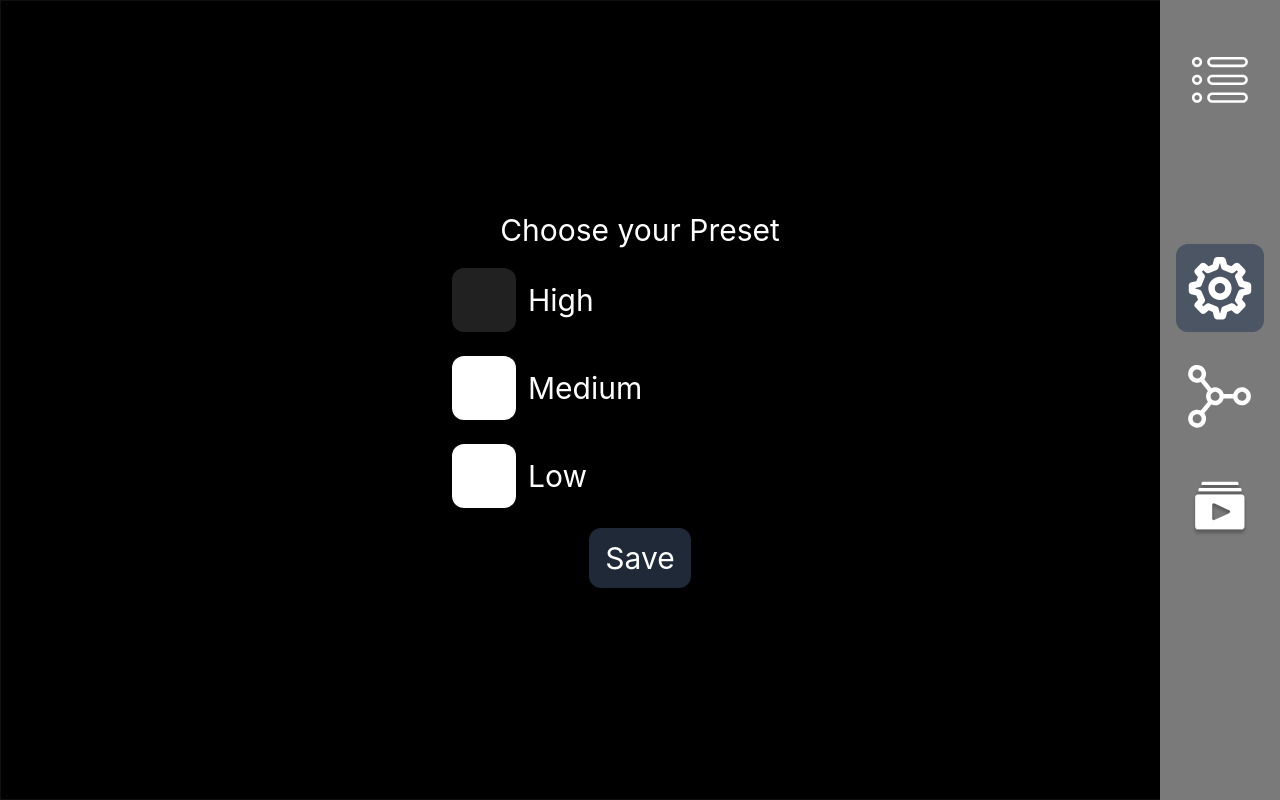
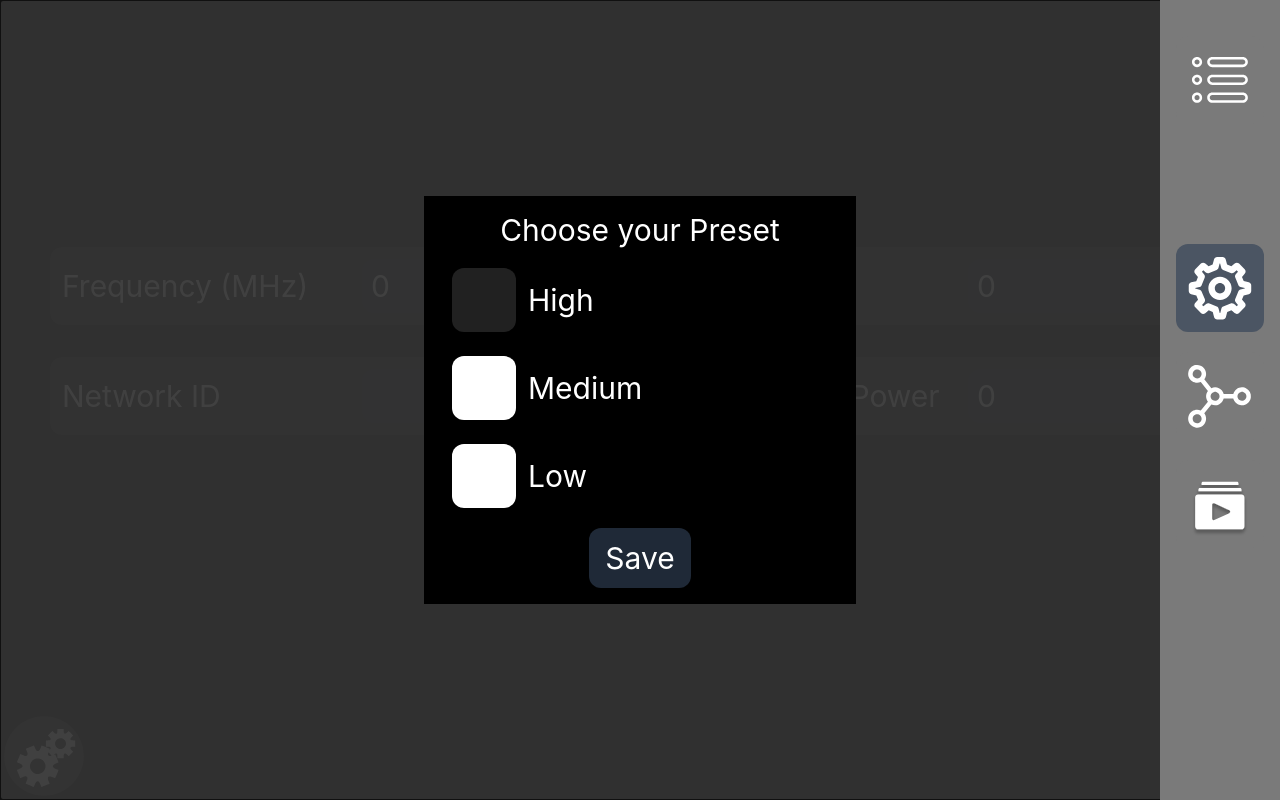
Before and after one commit to RoyKonzizky/SilvusInstallerFork, a React (Vite) app: page / in a window 1280 px wide. Both pictures are taken after a click on the element 44 px from the left and 756 px from the top of the page. Built offline with nearby package versions, Linux system fonts and the light colour scheme.

Commit message:
some style changes

```diff
--- a/src/components/Pages/Settings/PresetsButton/PresetsButtonModal/PresetsButtonModal.tsx
+++ b/src/components/Pages/Settings/PresetsButton/PresetsButtonModal/PresetsButtonModal.tsx
@@ -17,9 +17,9 @@ function PresetsButtonModal(props: IPresetsButtonModalProps) {
 
     return (
         <Modal isOpen={props.modalIsOpen} shouldCloseOnOverlayClick={false}
-               className={`text-white text-3xl text-center flex justify-center items-center h-screen bg-black`}
+               className={`text-white text-3xl text-center flex justify-center items-center h-screen bg-[#000000]/75`}
         >
-            <div>
+            <div className="bg-black p-4">
                 <div className="mb-2">Choose your Preset</div>
                 {presets.map((preset, index) => (
                     <div key={index} className="flex texl-3xl w-[400px]">
--- a/src/components/Pages/Settings/SettingInput/SettingInput.tsx
+++ b/src/components/Pages/Settings/SettingInput/SettingInput.tsx
@@ -18,9 +18,9 @@ function SettingInput(props: ISettingInputProps) {
                            event.preventDefault();
                    }}
                    inputMode={props.type === "number" ? "numeric" : "text"}
-                   className={`text-center rounded-xl ${props.type === "text" || props.type === "number"
-                       ? "w-[250px] text-start p-2 bg-gray-600"
-                       : (props.type === "button" && "px-4 py-3 bg-gray-800 border border-transparent focus:outline-none focus:ring-2 focus:ring-offset-2 focus:ring-gray-800")}`}
+                   className={`text-center rounded-xl bg-gray-800 border border-transparent focus:outline-none focus:ring-2 focus:ring-offset-2 focus:ring-gray-800 ${props.type === "text" || props.type === "number"
+                       ? "w-[250px] text-start p-2"
+                       : (props.type === "button" && "px-4 py-3")}`}
             />
         </div>
     );
```
